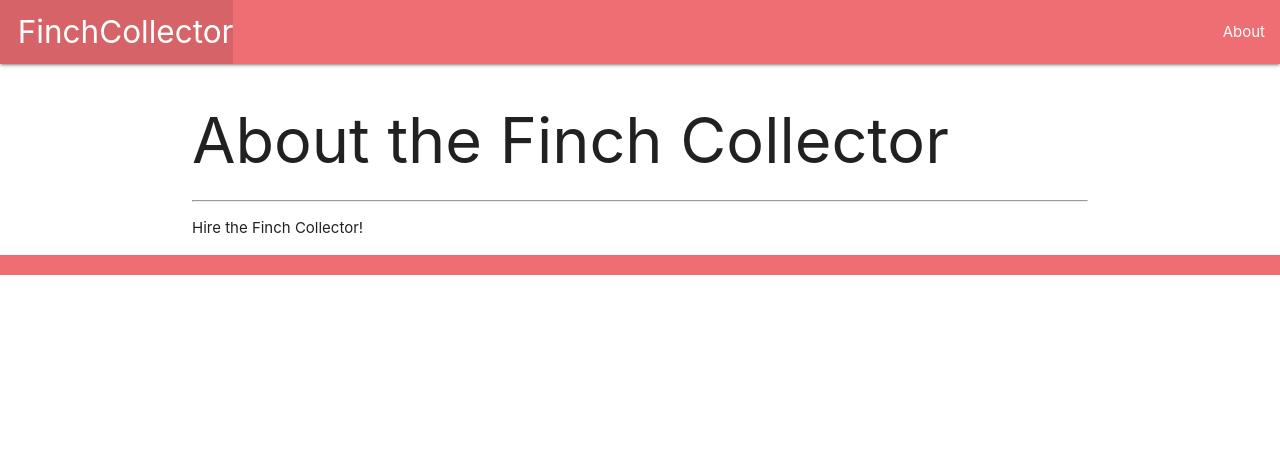
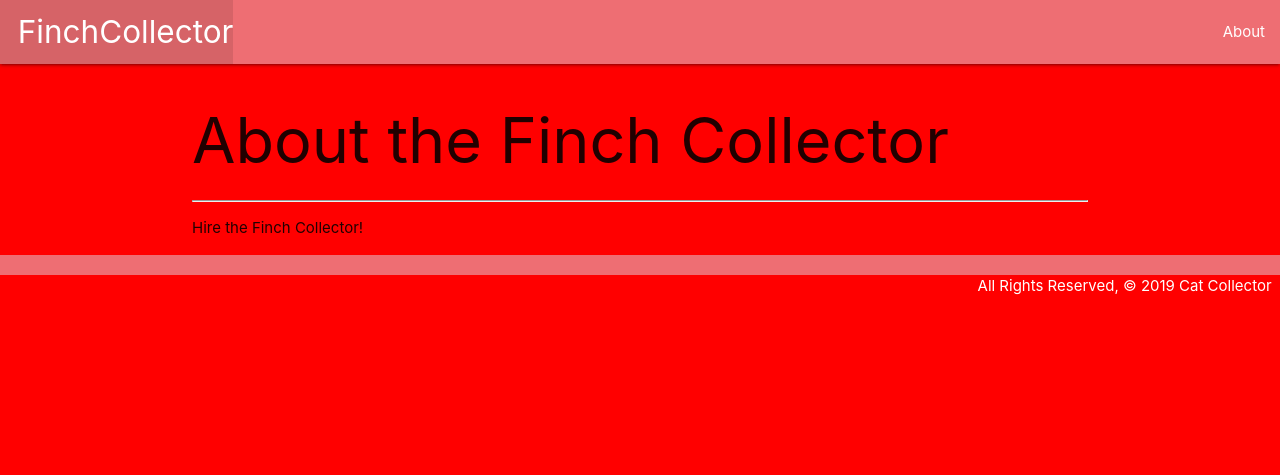
Before and after one commit to ivanmirandaortega/Finch-Collector, a Django app: page /about/ in a window 1280 px wide. Shown: the top 475 px of the page. Run offline with Django 4.2, Linux system fonts and the light colour scheme.

Commit message:
created a static directory that contains a css file

```diff
--- /dev/null
+++ b/main_app/static/css/style.css
@@ -0,0 +1,3 @@
+body {
+    background-color: red;
+}
--- a/main_app/templates/base.html
+++ b/main_app/templates/base.html
@@ -1,3 +1,5 @@
+{% load static %}
+
 <!DOCTYPE html>
 <html lang="en">
 <head>
@@ -5,6 +7,7 @@
     <meta http-equiv="X-UA-Compatible" content="IE=edge">
     <meta name="viewport" content="width=device-width, initial-scale=1.0">
     <link rel="stylesheet" href="https://cdnjs.cloudflare.com/ajax/libs/materialize/1.0.0/css/materialize.min.css">
+    <link rel="stylesheet" type="text/css" href="{% static 'css/style.css' %}">
     <title>Finch Collector</title>
 </head>
 <body>
```
